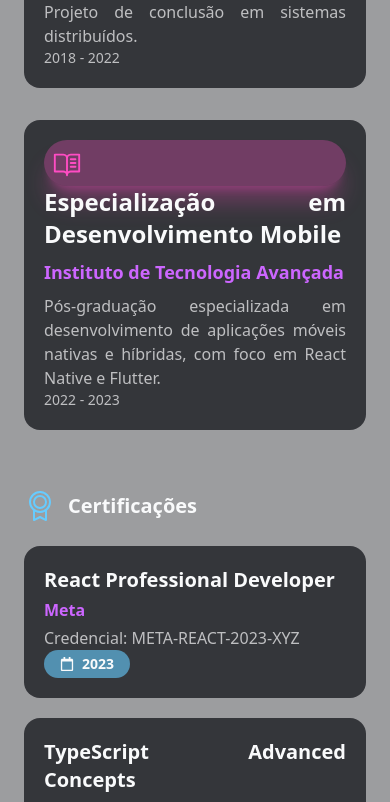
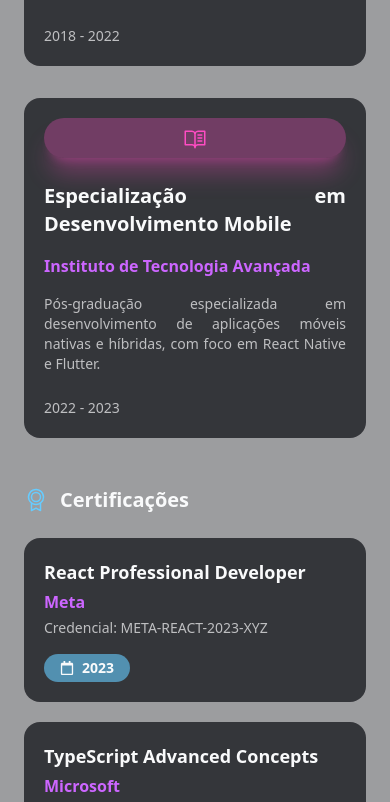
Before and after one commit to VitorValentimSilva/Portfolio, a React (Vite) app: page / in a window 390 px wide. Shown: the part 4435-5237 px from the top of the page. Built offline with nearby package versions, Linux system fonts and the light colour scheme; the HTML template or start-up script is replaced by a standard one.

Commit message:
Ficou responsivo o componente formação.

```diff
--- a/src/components/Section/Contact.tsx
+++ b/src/components/Section/Contact.tsx
@@ -115,7 +115,7 @@ export default function Contact() {
         </div>
 
         <div
-          className={`w-full flex-1 flex flex-col m-auto gap-4 rounded-2xl p-6 transition-transform duration-300 hover:scale-105
+          className={`w-full flex-1 flex flex-col gap-4 rounded-2xl p-6 transition-transform duration-300 hover:scale-105
             ${
               theme === "dark"
                 ? "bg-BackgroundDarkTheme/80"
--- a/src/components/Section/Formation.tsx
+++ b/src/components/Section/Formation.tsx
@@ -26,7 +26,7 @@ export default function Formation({ information }: FormationProps) {
   return (
     <section
       id="Formação"
-      className={`flex flex-col items-center gap-10 md:gap-15 py-8 shadow-xl md:mt-12 md:pt-12 md:pb-14
+      className={`flex flex-col items-center gap-10 py-8 shadow-xl md:mt-12 md:pt-12 md:pb-14 md:gap-15
       ${
         theme === "dark"
           ? "bg-BackgroundDarkTheme/40 shadow-BackgroundLightTheme/25"
@@ -38,8 +38,8 @@ export default function Formation({ information }: FormationProps) {
         description="Educação sólida e aprendizado contínuo para manter-me sempre atualizado com as tecnologias mais recentes"
       />
 
-      <div className="flex justify-between flex-wrap px-6 gap-15 w-full max-w-[1450px]">
-        <div className="flex flex-col gap-6 w-full md:w-1/2">
+      <div className="flex flex-row justify-between flex-wrap px-6 w-full gap-12 max-w-[1498px] md:gap-15">
+        <div className="flex flex-col gap-6 w-full xl:max-w-[700px] lg:max-w-[500px]">
           <SubTitleField
             icon={<IoSchoolOutline className="h-6 w-6 md:h-8 md:w-8" />}
             iconClassDark="text-PrimaryDarkTheme"
@@ -53,7 +53,7 @@ export default function Formation({ information }: FormationProps) {
               .map((item, key) => (
                 <div
                   key={key}
-                  className={`lex flex-col md:flex-row gap-6 rounded-2xl w-full max-w-[700px] p-5 transition-transform duration-300 hover:scale-105
+                  className={`flex flex-col gap-6 justify-between rounded-2xl p-5 transition-transform duration-300 hover:scale-105 md:flex-row
                   ${
                     theme === "dark"
                       ? "bg-BackgroundDarkTheme/70"
@@ -61,7 +61,7 @@ export default function Formation({ information }: FormationProps) {
                   }`}
                 >
                   <div
-                    className={`rounded-full p-2 shadow-xl m-auto
+                    className={`rounded-full w-full flex justify-center p-2 shadow-xl m-auto md:w-auto md:block
                     ${
                       theme === "dark"
                         ? item.iconClassDark
@@ -71,9 +71,9 @@ export default function Formation({ information }: FormationProps) {
                     {item.icon}
                   </div>
 
-                  <div className="flex flex-col gap-2">
+                  <div className="flex flex-col gap-4 md:gap-2">
                     <h3
-                      className={`font-bold text-2xl text-justify
+                      className={`font-bold text-justify text-xl md:text-2xl
                       ${
                         theme === "dark"
                           ? "text-BackgroundLightTheme"
@@ -83,7 +83,7 @@ export default function Formation({ information }: FormationProps) {
                       {item.tittle}
                     </h3>
                     <p
-                      className={`font-semibold text-lg
+                      className={`font-semibold md:text-lg
                       ${
                         theme === "dark"
                           ? "text-PrimaryDarkTheme"
@@ -93,7 +93,7 @@ export default function Formation({ information }: FormationProps) {
                       {item.location}
                     </p>
                     <p
-                      className={`text-base text-justify
+                      className={`text-sm md:text-base text-justify
                       ${
                         theme === "dark"
                           ? "text-BackgroundLightTheme/70"
@@ -122,9 +122,9 @@ export default function Formation({ information }: FormationProps) {
           </div>
         </div>
 
-        <div className="flex flex-col gap-6 w-full md:w-1/2">
+        <div className="flex flex-col gap-6 w-full lg:max-w-[450px] xl:max-w-[500px] 2xl:max-w-[650px]">
           <SubTitleField
-            icon={<PiMedal size={32} />}
+            icon={<PiMedal className="h-6 w-6 md:h-8 md:w-8" />}
             iconClassDark="text-SecondaryDarkTheme"
             iconClassLight="text-SecondaryLightTheme"
             title="Certificações"
@@ -136,7 +136,7 @@ export default function Formation({ information }: FormationProps) {
               .map((item, key) => (
                 <div
                   key={key}
-                  className={`flex flex-col md:flex-row justify-between rounded-2xl w-full max-w-[650px] p-5 transition-transform duration-300 hover:scale-105
+                  className={`flex flex-col gap-4 justify-between rounded-2xl p-5 transition-transform duration-300 hover:scale-105 md:flex-row
                   ${
                     theme === "dark"
                       ? "bg-BackgroundDarkTheme/70"
@@ -145,7 +145,7 @@ export default function Formation({ information }: FormationProps) {
                 >
                   <div className="flex flex-col gap-1">
                     <h3
-                      className={`font-bold text-xl text-justify
+                      className={`font-bold text-lg text-justify md:text-xl
                       ${
                         theme === "dark"
                           ? "text-BackgroundLightTheme"
@@ -165,7 +165,7 @@ export default function Formation({ information }: FormationProps) {
                       {item.location}
                     </p>
                     <p
-                      className={`text-base text-justify
+                      className={`text-sm text-justify md:text-base
                       ${
                         theme === "dark"
                           ? "text-BackgroundLightTheme/70"
--- a/src/pages/Home.tsx
+++ b/src/pages/Home.tsx
@@ -118,7 +118,7 @@ export default function Home() {
       <Formation
         information={[
           {
-            icon: <IoSchoolOutline size={30} />,
+            icon: <IoSchoolOutline className="h-6 w-6 md:h-8 md:w-8" />,
             iconClassDark:
               "text-PrimaryDarkTheme bg-PrimaryDarkTheme/30 shadow-PrimaryDarkTheme/30",
             iconClassLight:
@@ -130,7 +130,7 @@ export default function Home() {
             date: "2018 - 2022",
           },
           {
-            icon: <PiBookOpenText size={30} />,
+            icon: <PiBookOpenText className="h-6 w-6 md:h-8 md:w-8" />,
             iconClassDark:
               "text-AccentDarkTheme bg-AccentDarkTheme/30 shadow-AccentDarkTheme/30",
             iconClassLight:
```
